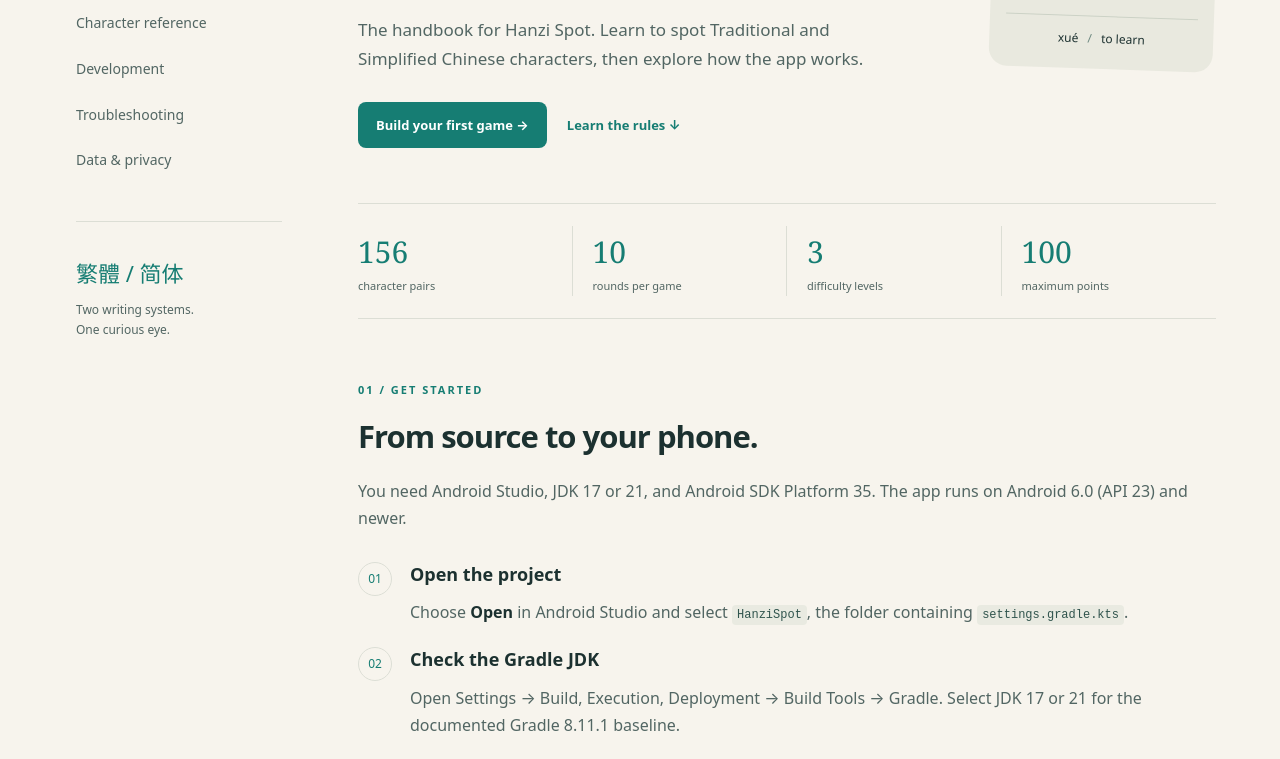
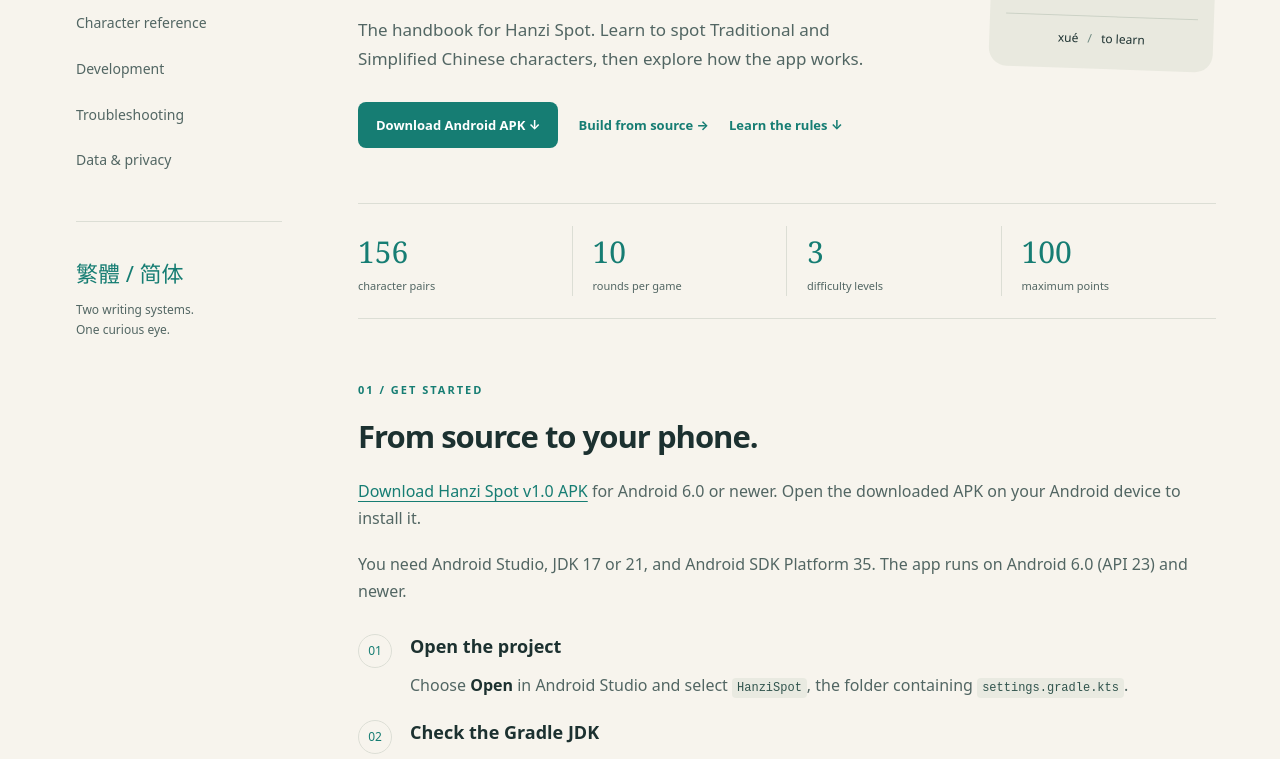
Before and after one commit to DadCanFace/HanziSpot, a plain HTML site: page docs/index.html in a window 1280 px wide. Shown: the part 324-1083 px from the top of the page. Drawn offline with Linux system fonts and the light colour scheme.

Commit message:
Link to Hanzi Spot v1.0 APK from documentation

```diff
--- a/docs/index.html
+++ b/docs/index.html
@@ -3,9 +3,9 @@
 <body><a class="skip" href="#content">Skip to content</a>
 <header><a class="brand" href="#overview"><span class="mark" lang="zh">漢</span> Hanzi Spot <span class="tag">DOCS</span></a><a class="github" href="https://github.com/DadCanFace/HanziSpot">View on GitHub ↗</a></header>
 <div class="layout"><aside><p class="nav-label">THE HANDBOOK</p><nav aria-label="Documentation"><a href="#overview">Overview</a><a href="#quickstart">Build & run</a><a href="#gameplay">How to play</a><a href="#characters">Character reference</a><a href="#development">Development</a><a href="#troubleshooting">Troubleshooting</a><a href="#privacy">Data & privacy</a></nav><div class="aside-note"><span lang="zh">繁體 / 简体</span><br>Two writing systems.<br>One curious eye.</div></aside>
-<main id="content"><section id="overview" class="hero"><p class="eyebrow">NATIVE ANDROID · KOTLIN</p><h1>A small difference.<br><em>A sharper eye.</em></h1><p class="lede">The handbook for Hanzi Spot. Learn to spot Traditional and Simplified Chinese characters, then explore how the app works.</p><div class="actions"><a class="primary" href="#quickstart">Build your first game →</a><a href="#gameplay">Learn the rules ↓</a></div><div class="hero-pair" aria-label="Traditional xue to Simplified xue"><div><span lang="zh-Hant">學</span><small>TRADITIONAL</small></div><b>→</b><div><span lang="zh-Hans">学</span><small>SIMPLIFIED</small></div><p>xué <span> / </span> to learn</p></div></section>
+<main id="content"><section id="overview" class="hero"><p class="eyebrow">NATIVE ANDROID · KOTLIN</p><h1>A small difference.<br><em>A sharper eye.</em></h1><p class="lede">The handbook for Hanzi Spot. Learn to spot Traditional and Simplified Chinese characters, then explore how the app works.</p><div class="actions"><a class="primary" href="https://github.com/DadCanFace/HanziSpot/releases/download/v1.0/app-release.apk">Download Android APK ↓</a><a href="#quickstart">Build from source →</a><a href="#gameplay">Learn the rules ↓</a></div><div class="hero-pair" aria-label="Traditional xue to Simplified xue"><div><span lang="zh-Hant">學</span><small>TRADITIONAL</small></div><b>→</b><div><span lang="zh-Hans">学</span><small>SIMPLIFIED</small></div><p>xué <span> / </span> to learn</p></div></section>
 <div class="facts"><div><strong>156</strong><span>character pairs</span></div><div><strong>10</strong><span>rounds per game</span></div><div><strong>3</strong><span>difficulty levels</span></div><div><strong>100</strong><span>maximum points</span></div></div>
-<section id="quickstart"><p class="eyebrow">01 / GET STARTED</p><h2>From source to your phone.</h2><p>You need Android Studio, JDK 17 or 21, and Android SDK Platform 35. The app runs on Android 6.0 (API 23) and newer.</p><ol class="steps"><li><h3>Open the project</h3><p>Choose <strong>Open</strong> in Android Studio and select <code>HanziSpot</code>, the folder containing <code>settings.gradle.kts</code>.</p></li><li><h3>Check the Gradle JDK</h3><p>Open Settings → Build, Execution, Deployment → Build Tools → Gradle. Select JDK 17 or 21 for the documented Gradle 8.11.1 baseline.</p></li><li><h3>Sync, then run</h3><p>Install SDK Platform 35 when prompted. Let Gradle sync, choose an emulator or connected phone, and click Run. The first build needs internet for dependencies.</p></li></ol>
+<section id="quickstart"><p class="eyebrow">01 / GET STARTED</p><h2>From source to your phone.</h2><p><a href="https://github.com/DadCanFace/HanziSpot/releases/download/v1.0/app-release.apk">Download Hanzi Spot v1.0 APK</a> for Android 6.0 or newer. Open the downloaded APK on your Android device to install it.</p><p>You need Android Studio, JDK 17 or 21, and Android SDK Platform 35. The app runs on Android 6.0 (API 23) and newer.</p><ol class="steps"><li><h3>Open the project</h3><p>Choose <strong>Open</strong> in Android Studio and select <code>HanziSpot</code>, the folder containing <code>settings.gradle.kts</code>.</p></li><li><h3>Check the Gradle JDK</h3><p>Open Settings → Build, Execution, Deployment → Build Tools → Gradle. Select JDK 17 or 21 for the documented Gradle 8.11.1 baseline.</p></li><li><h3>Sync, then run</h3><p>Install SDK Platform 35 when prompted. Let Gradle sync, choose an emulator or connected phone, and click Run. The first build needs internet for dependencies.</p></li></ol>
 <div class="callout"><strong>Build configuration note</strong><p>The Desktop copy currently specifies Gradle <strong>9.0</strong>, AGP <strong>8.9.1</strong>, and Kotlin <strong>2.2.21</strong>. The original project used Gradle <strong>8.11.1</strong>. This documentation change preserves the current files. If sync fails, restore the original wrapper version and use JDK 17 or 21, or upgrade the build stack together.</p></div>
 <h3>Build from a terminal</h3><p>Run from the project root with your Android SDK configured.</p><div class="code-head"><span>Windows · PowerShell</span><button class="copy" data-copy=".\gradlew.bat :app:assembleDebug">Copy</button></div><pre><code>.\gradlew.bat :app:assembleDebug</code></pre><div class="code-head"><span>macOS / Linux</span><button class="copy" data-copy="sh gradlew :app:assembleDebug">Copy</button></div><pre><code>sh gradlew :app:assembleDebug</code></pre><p>Find the debug APK at <code>app/build/outputs/apk/debug/app-debug.apk</code>.</p></section>
 <section id="gameplay"><p class="eyebrow">02 / THE GAME</p><h2>Find the one that changes.</h2><p>Each grid repeats one character, with a single tile written in the other script. Odd-numbered rounds ask for Traditional; even-numbered rounds ask for Simplified.</p><div class="play-example"><div><h3>Try a practice grid</h3><p>Find the Traditional character among these Simplified characters. This is a website example; it does not affect your Android scores.</p><p id="demo-status" role="status" aria-live="polite">Look closely at the strokes.</p><button id="demo-reset" class="text-button">Reset example ↻</button></div><div id="demo-grid" aria-label="Practice character grid"></div></div>
```
